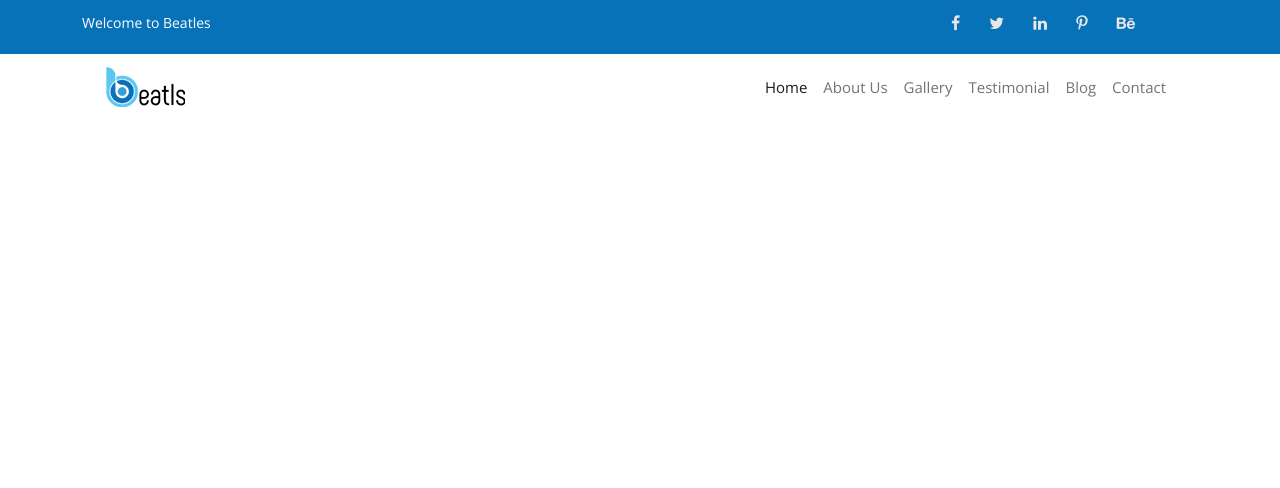
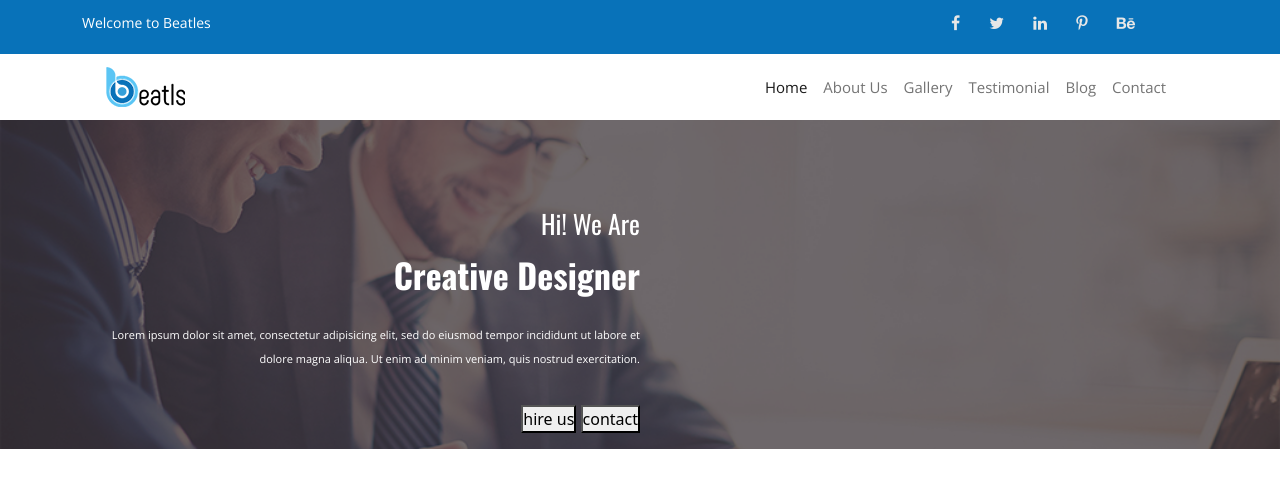
Before and after one commit to RowvilNasif/beatles, a plain HTML site: page index.html in a window 1280 px wide. Drawn offline with nearby package versions, Linux system fonts and the light colour scheme.

Commit message:
need help

```diff
--- a/index.html
+++ b/index.html
@@ -95,8 +95,14 @@
         <div class="container">
             <div class="row">
                 <div class="col-12">
-                    <div class="content">
-
+                    <div class="content col-6">
+                        <h2 class="heading top">hi! we are</h2>
+                        <h3 class="heading bottom">creative designer</h3>
+                        <p class="para">Lorem ipsum dolor sit amet, consectetur adipisicing elit, sed do eiusmod tempor incididunt ut labore et dolore magna aliqua. Ut enim ad minim veniam, quis nostrud exercitation. </p>
+                        <p>
+                            <button class="hire_us">hire us</button>
+                            <button class="contact">contact</button>
+                        </p>
                     </div>
                 </div>
             </div>
--- a/public/assets/css/style.css
+++ b/public/assets/css/style.css
@@ -51,6 +51,9 @@ ul li {
     color: #353535;
 }
 
+
+/* ==========header css========== */
+
 .header .navbar ul li {
     font-family: 'Open Sans', sans-serif;
     font-weight: 400;
@@ -66,3 +69,59 @@ ul li {
 .header .navbar ul li a:hover {
     color: #0872b9;
 }
+
+
+/* ==========banner css========== */
+
+.banner {
+    background-image: url(../img/banner.jpg);
+    background-position: center;
+    background-size: cover;
+    background-repeat: no-repeat;
+    position: relative;
+    z-index: 1;
+}
+
+.banner::after {
+    position: absolute;
+    content: '';
+    background-color: rgb(54, 45, 49, .7);
+    width: 100%;
+    height: 100%;
+    top: 0;
+    left: 0;
+    z-index: 2;
+}
+
+.banner .content {
+    position: relative;
+    z-index: 3;
+    text-align: right;
+}
+
+.banner .content .heading {
+    font-family: 'Oswald', sans-serif;
+    color: #fff;
+    text-transform: capitalize;
+}
+
+.banner .content .heading.top {
+    font-size: 26px;
+    font-weight: 400;
+    margin-top: 88px;
+}
+
+.banner .content .heading.bottom {
+    font-size: 34px;
+    font-weight: 700;
+    margin: 16px 0 27px 0;
+}
+
+.banner .content .para {
+    font-family: 'Open Sans', sans-serif;
+    color: #fff;
+    font-size: 11px;
+    font-weight: 400;
+    margin-bottom: 34px;
+    line-height: 24px;
+}
```
